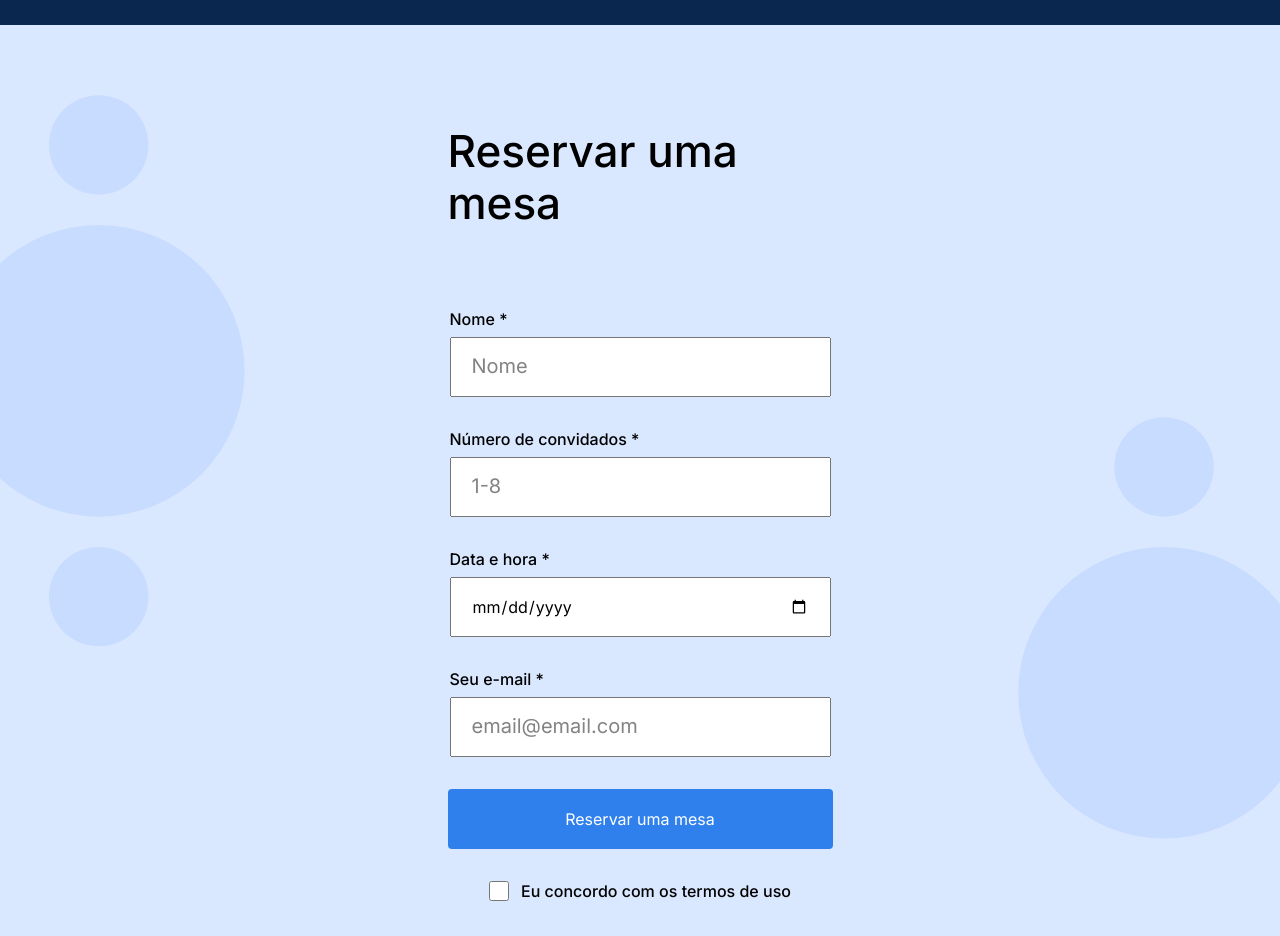
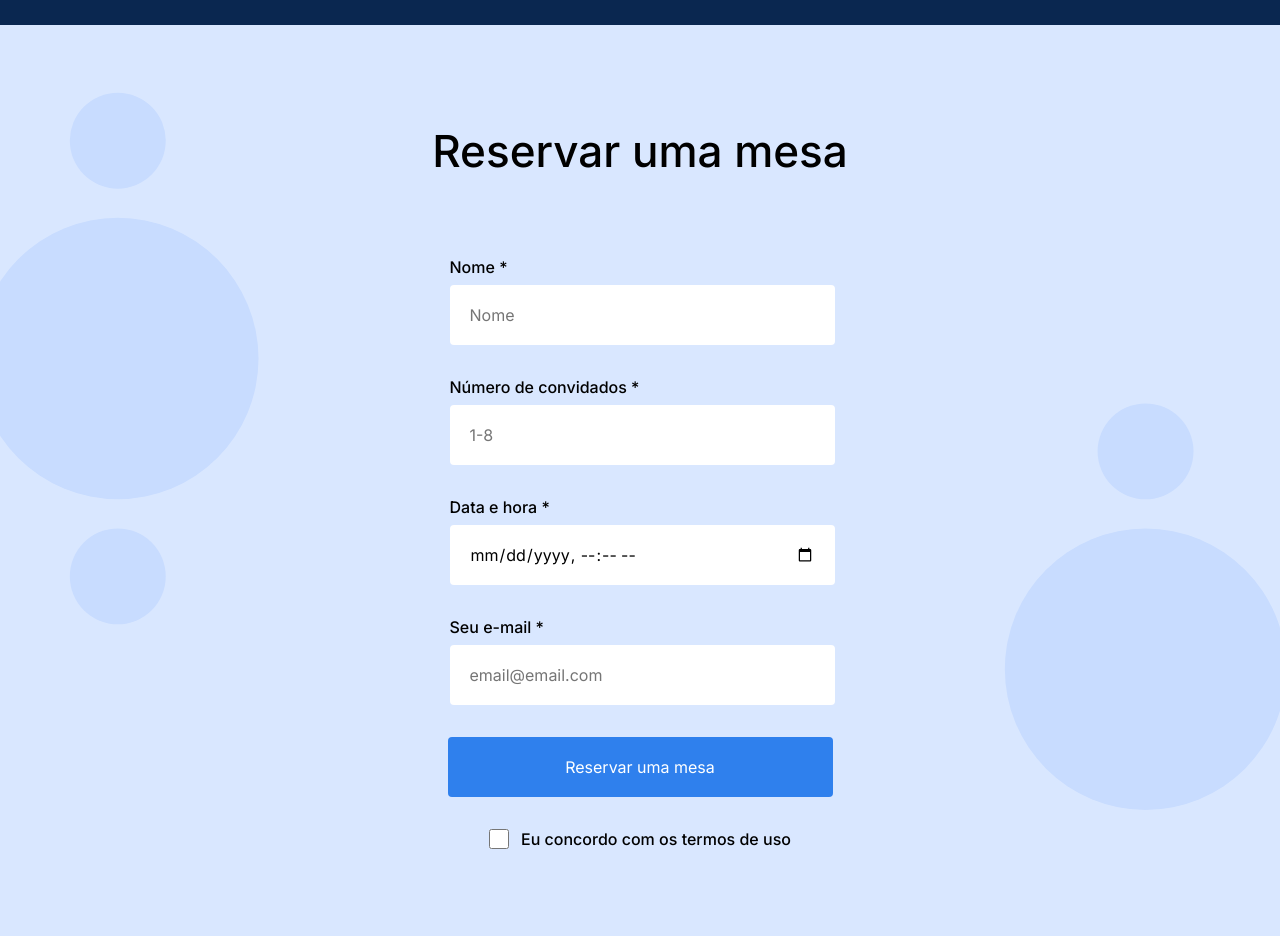
Before and after one commit to pereirafernando13/web_project_coffeeshop, a plain HTML site: page index.html in a window 1280 px wide. Shown: the part 1640-2576 px from the top of the page. Drawn offline with Linux system fonts and the light colour scheme.

Commit message:
corrigido estilizacao nos input

```diff
--- a/index.html
+++ b/index.html
@@ -114,13 +114,13 @@
           </ul>
         </section>
         <section id="reservation" class="reservation">
-          <div class="reservation__form">
           <h3 class="reservation__title">Reservar uma mesa</h3>
-            <form class="form__main">
+          <form class="form reservation__form">
             <fieldset class="form__fieldset">
               <label class="form__label" for="name">Nome *</label>
               <input
-                  class="form__item form__item-name"
+                class="form__input form__input-name"
+                id="name"
                 type="text"
                 placeholder="Nome"
               />
@@ -128,7 +128,8 @@
                 >Número de convidados *</label
               >
               <input
-                  class="form__item form__item-number"
+                class="form__input form__input-number"
+                id="number"
                 type="number"
                 placeholder="1-8"
               />
@@ -136,12 +137,14 @@
                 >Data e hora *</label
               >
               <input
-                  class="form__item form__item-datetime-local"
-                  type="date"
+                class="form__input form__input-datetime-local"
+                id="datetime-local"
+                type="datetime-local"
               />
               <label class="form__label" for="email">Seu e-mail *</label>
               <input
-                  class="form__item form__item-email"
+                class="form__input form__input-email"
+                id="email"
                 type="email"
                 placeholder="email@email.com"
               />
@@ -151,18 +154,15 @@
             </button>
             <label class="form__label form__label-checkbox" for="term">
               <input
-                  class="form__item form__item-term"
+                class="form__input form__input-term"
                 type="checkbox"
-                  name=""
-                  id=""
-                  value=""
+                id="term"
               />
               <span class="form__label-text"
                 >Eu concordo com os termos de uso</span
               >
             </label>
           </form>
-          </div>
         </section>
       </main>
       <footer id="footer" class="footer"></footer>
--- a/pages/index.css
+++ b/pages/index.css
@@ -188,6 +188,9 @@
   background-position: center;
   background-size: cover;
   padding: 100px 0 120px;
+  display: flex;
+  flex-direction: column;
+  align-items: center;
 }
 
 .reservation__title {
@@ -199,22 +202,20 @@
   line-height: 52px;
 }
 
-.form__main {
+.form {
   display: flex;
   flex-direction: column;
+  max-width: 385px;
 }
 
 .reservation__form {
-  height: 100vh;
-  max-width: 385px;
   margin: 0 auto;
-  display: flex;
-  flex-direction: column;
 }
 
 .form__fieldset {
   padding: 0;
   border: none;
+  width: 100%;
 }
 
 .form__label {
@@ -227,18 +228,19 @@
   line-height: 20px;
 }
 
-.form__item {
+.form__input {
   padding: 0;
-  width: 100%;
+  width: 385px;
   box-sizing: border-box;
-  border-radius: 4px solid;
+  border-radius: 4px;
   margin-bottom: 32px;
   height: 60px;
   padding: 15px 20px;
+  border: none;
 }
 
 .form__item::placeholder {
-  font-family: Inter;
+  font-family: "Inter";
   font-style: normal;
   font-weight: normal;
   font-size: 20px;
@@ -262,7 +264,7 @@
   justify-content: center;
 }
 
-.form__item-term {
+.form__input-term {
   width: 20px;
   height: 20px;
 }
```
Lines whose indentation alone changed are shown as unchanged.
